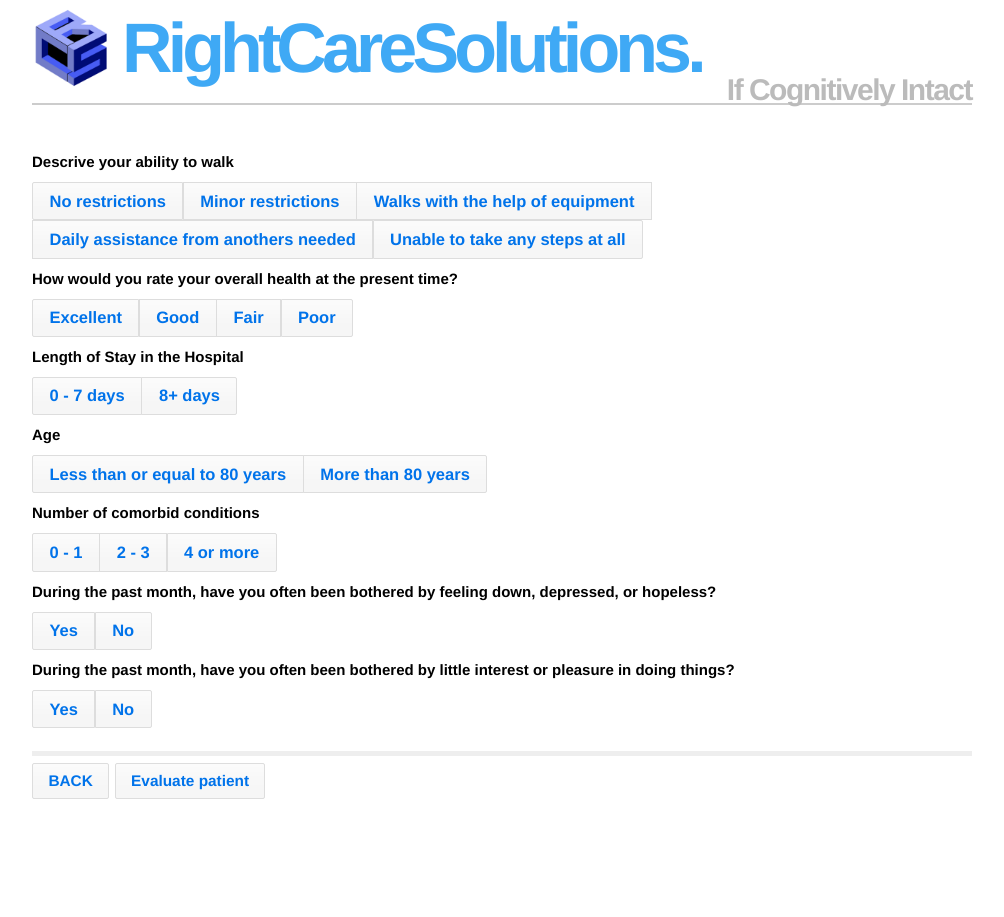
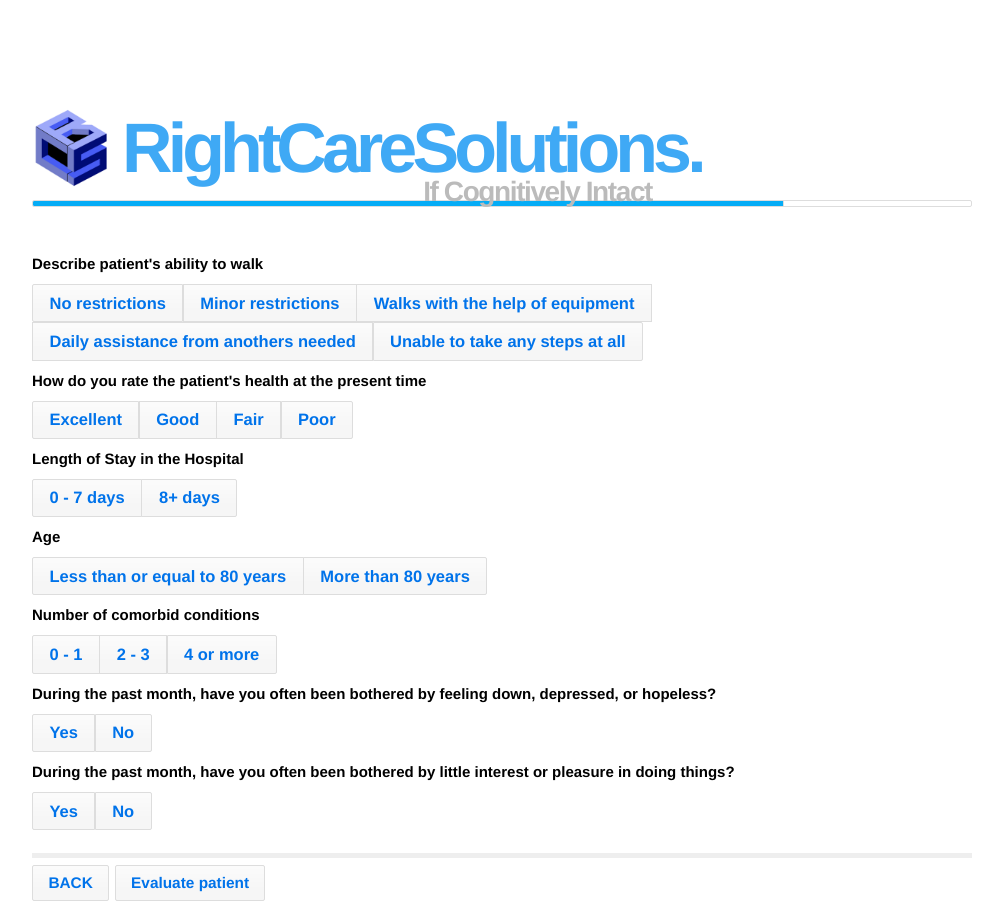
Before and after one commit to imjeee/jq-practice, a plain HTML site: page intact.html in a window 1280 px wide. Shown: the whole page, without its empty margins (138-1142 px from the left). Before the commit the page ends 807 px from the top, so only its background shows below. Drawn offline with Linux system fonts and the light colour scheme.

Commit message:
at a decent point

```diff
--- a/css/default.css
+++ b/css/default.css
@@ -1,6 +1,7 @@
 html, body {
   font-family: Helvetica, Arial, sans-serif;
   font-size: 14px;
+  padding: 50px 0 0 0;
 }
 
 hr {
@@ -8,6 +9,20 @@
   border: none;
   background-color: #eee;
   color: #eee;
+}
+
+.ui-progressbar {
+  margin: -10px 0 5px 0;
+  height: 5px;
+}
+
+.ui-progressbar-value {
+  background-image:url('images/bar-background.png');
+}
+
+#percentComplete {
+  float: left;
+  visibility: hidden;
 }
 
 /* login page */
@@ -30,6 +45,7 @@
   line-height: 1.3em;
   letter-spacing: .07em;
   color: #777;
+  margin: 0 0 40px 0;
 }
 
 
@@ -102,7 +118,7 @@
   font-weight: bold;
   color: #DD2431;
 
-  border-top: 2px solid #CCC;
+
   border-bottom: 2px solid #CCC;
 }
 
@@ -169,9 +185,12 @@
 
 /* 4, 5.html */
 .pageSubTitle {
-  float: right;
-  position: relative;
-  top: 35px;
+  letter-spacing: -.05em;
+  font-size:28px;
+  float: left;
+  position: absolute;
+  top: 148px;
+  right:490px;
   color: #bbb;
 }
 
--- a/intact.html
+++ b/intact.html
@@ -1,5 +1,6 @@
 <!DOCTYPE html>
 <head>
+  <title>Intact</title>
   <link rel="stylesheet" href="css/960.css" />
   <link rel="stylesheet" href="css/jquery-ui-1.8.19.custom.css">
   <link rel="stylesheet" href="css/default.css" />
@@ -14,10 +15,11 @@
     <div class="grid_16">
       <p class="question pageSubTitle">If Cognitively Intact</p>
       <div class="companyTitle">RightCareSolutions.</div>
+      <div id="progressbar"></div>
       <br/>
       <br/>
       <form>
-        <p>Descrive your ability to walk</p>
+        <p>Describe patient's ability to walk</p>
         <fieldset>
           <div class="radio">
             <input type="radio" id="walkNo" name="radio" /><label for="walkNo">No restrictions</label>
@@ -27,7 +29,7 @@
             <input type="radio" id="walkDoes" name="radio" /><label for="walkDoes">Unable to take any steps at all</label></div></fieldset></form>
 
       <form>
-        <p>How would you rate your overall health at the present time?</p>
+        <p>How do you rate the patient's health at the present time</p>
         <fieldset>
           <div class="radio">
             <input type="radio" id="healthE" name="radio" /><label for="healthE">Excellent</label>
@@ -84,8 +86,8 @@
           Insert high-risk stamp on patient profile</p>
         <p>Thank you for completing the D&#178;S&#178; Discharge tool.</p>
       </div>
-    </div>
-  </div><!-- grid_16 -->
-</div><!-- container 16 -->
+    </div><!-- grid_16 -->
+  </div><!-- container 16 -->
+  <div id="percentComplete">80</div>
 </body>
 </html>
--- a/js/default.js
+++ b/js/default.js
@@ -7,6 +7,11 @@
       $("#radio1").parent().css('background-color', 'red');
     }
   });
+
+  var title = $('title').text();
+  var percent = parseInt($("#percentComplete").html());
+  $( "#progressbar" ).progressbar({ value: percent });
+
 
 /*
   for (var i = 1; i <= 11; i++){
```
Also changed, not shown: PatientInfo.html (+3 -0 lines), acuteCare.html (+3 -0 lines), answerReliably.html (+3 -0 lines), js/2.js (deleted, +0 -10 lines), login.html (+3 -0 lines), notIntact.html (+3 -0 lines), css/images/bar-background.png (added).
